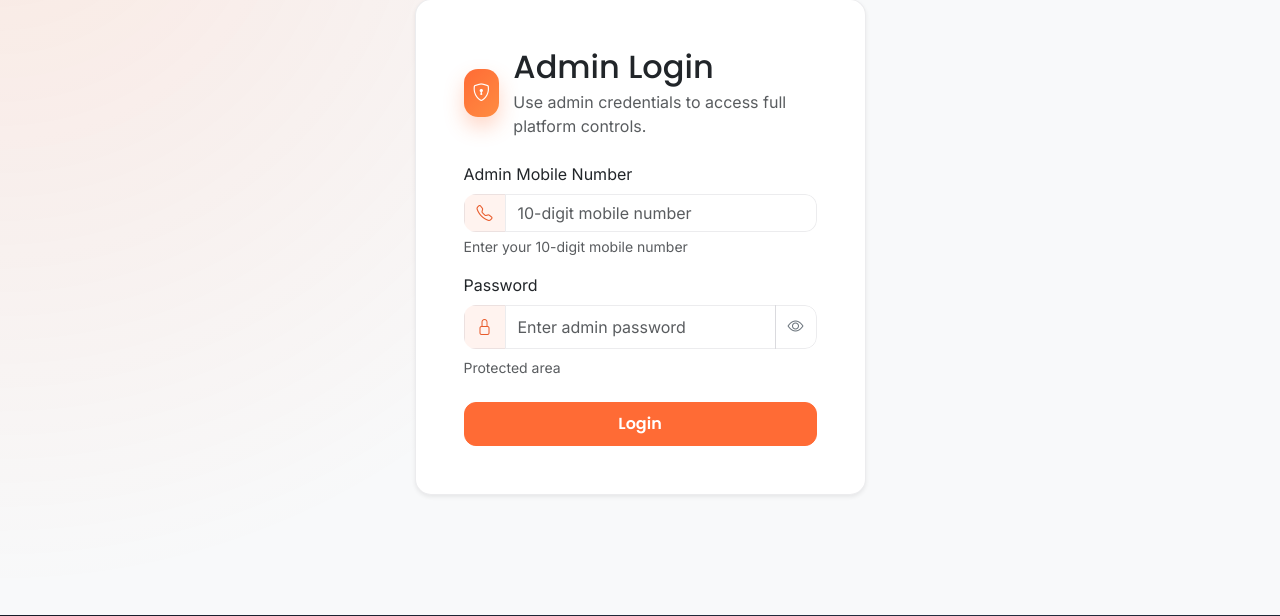
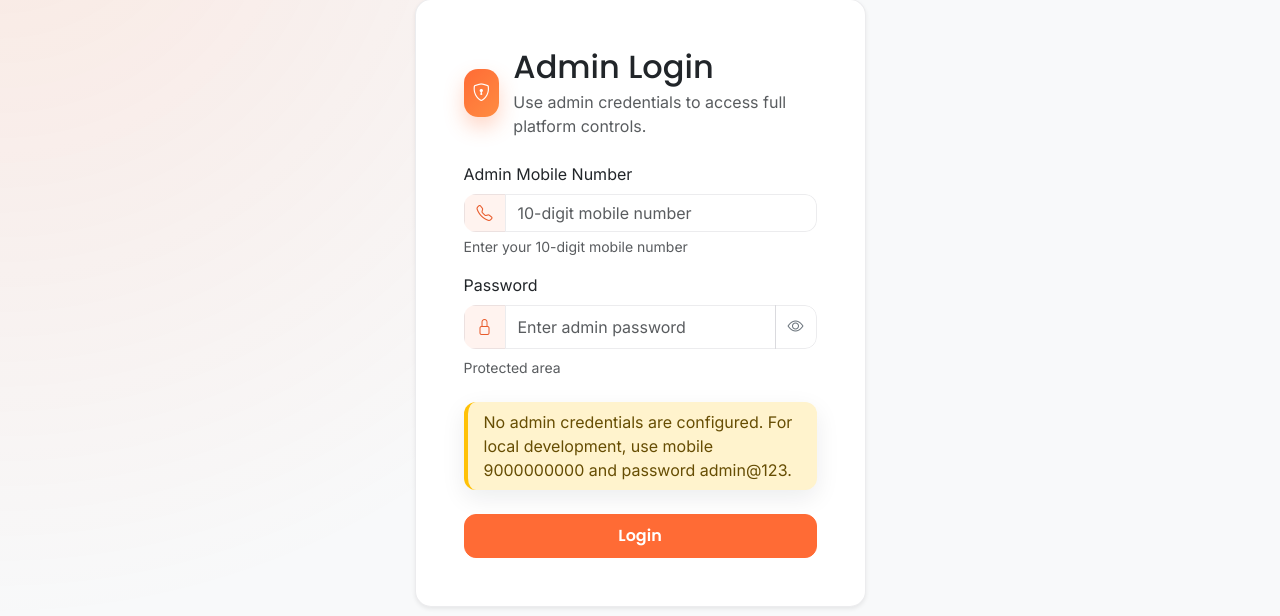
Before and after one commit to Gopikrishna916/FoodFlux, a Flask app: page /admin_login in a window 1280 px wide. Shown: the part 148-764 px from the top of the page. Run offline with Flask 3, Linux system fonts and the light colour scheme; data comes from the database, SQL or seed files in the repository; data that the repository does not hold is empty; some libraries are stand-ins or nearby versions.

Commit message:
Update authentication system: Add flexible login for staff roles, configure admin credentials, improve dashboard functionality

```diff
--- a/app.py
+++ b/app.py
@@ -16,6 +16,13 @@ try:
 except ImportError:
     qrcode = None
 
+# Load environment variables from .env file
+try:
+    from dotenv import load_dotenv
+    load_dotenv()
+except ImportError:
+    pass  # dotenv not installed, rely on system environment variables
+
 app = Flask(__name__)
 app.secret_key = os.environ.get("SECRET_KEY", "supersecretkey_for_demo_only")
 app.config["SEND_FILE_MAX_AGE_DEFAULT"] = int(os.environ.get("STATIC_CACHE_SECONDS", "86400"))
@@ -42,13 +49,16 @@ CACHE_TTL_SECONDS = int(os.environ.get("CACHE_TTL_SECONDS", "15"))
 # Admin authentication via environment variables - NEVER hardcode credentials
 ADMIN_MOBILE = os.environ.get("ADMIN_MOBILE")
 ADMIN_PASSWORD = os.environ.get("ADMIN_PASSWORD")
+DEFAULT_ADMIN_MOBILE = os.environ.get("DEFAULT_ADMIN_MOBILE", "9000000000")
+DEFAULT_ADMIN_PASSWORD = os.environ.get("DEFAULT_ADMIN_PASSWORD", "admin@123")
 
 # Validation: ensure both are provided in production
 if not ADMIN_MOBILE or not ADMIN_PASSWORD:
     import warnings
     warnings.warn(
         "⚠️ SECURITY WARNING: ADMIN_MOBILE and ADMIN_PASSWORD environment variables are not set. "
-        "Admin account will not be created. Set these variables before deploying to production.",
+        "A development admin account may be created automatically if no admin exists. "
+        "Set these variables before deploying to production.",
         RuntimeWarning
     )
 
@@ -393,19 +403,25 @@ def ensure_performance_indexes(db):
 
 
 def seed_staff_users(db):
-    # Only create admin if credentials are provided
-    if not ADMIN_MOBILE or not ADMIN_PASSWORD:
-        # Skip admin creation if environment variables not set
-        pass
-    else:
-        admin_password_hash = generate_password_hash(ADMIN_PASSWORD)
-        admin_mobile = normalize_mobile(ADMIN_MOBILE) or ADMIN_MOBILE
-
-        existing_staff_rows = db.execute("SELECT email, mobile_number FROM staff_users").fetchall()
-        existing_mobiles = {normalize_mobile(row["mobile_number"]) for row in existing_staff_rows if row["mobile_number"]}
-        existing_mobiles.discard(None)
-
-        # Create admin account with mobile number if not exists
+    existing_staff_rows = db.execute("SELECT email, mobile_number, role FROM staff_users").fetchall()
+    existing_mobiles = {normalize_mobile(row["mobile_number"]) for row in existing_staff_rows if row["mobile_number"]}
+    existing_mobiles.discard(None)
+    existing_admin = any(row["role"] == "admin" for row in existing_staff_rows)
+
+    if not existing_admin:
+        if ADMIN_MOBILE and ADMIN_PASSWORD:
+            admin_password_hash = generate_password_hash(ADMIN_PASSWORD)
+            admin_mobile = normalize_mobile(ADMIN_MOBILE) or ADMIN_MOBILE
+        else:
+            admin_password_hash = generate_password_hash(DEFAULT_ADMIN_PASSWORD)
+            admin_mobile = normalize_mobile(DEFAULT_ADMIN_MOBILE) or DEFAULT_ADMIN_MOBILE
+            import warnings
+            warnings.warn(
+                "⚠️ No ADMIN_MOBILE/ADMIN_PASSWORD provided. Creating a development admin account using default credentials. "
+                "Do not use this in production.",
+                RuntimeWarning,
+            )
+
         if admin_mobile not in existing_mobiles:
             admin_email = f"staff_{admin_mobile}@foodflux.local"
             db.execute(
@@ -831,7 +847,29 @@ def normalize_mobile(mobile_number):
     digits = re.sub(r"\D", "", mobile_number or "")
     if len(digits) == 10:
         return digits
+    if len(digits) == 12 and digits.startswith("91"):
+        return digits[-10:]
     return None
+
+
+def lookup_staff_by_email_or_mobile(identifier, role):
+    if not staff_role_is_valid(role):
+        return None
+    identifier = (identifier or "").strip()
+    if not identifier:
+        return None
+    mobile = normalize_mobile(identifier)
+    if mobile:
+        return query_db(
+            "SELECT id, name, email, role, password, mobile_number FROM staff_users WHERE mobile_number = ? AND role = ? AND is_active = 1",
+            (mobile, role),
+            one=True,
+        )
+    return query_db(
+        "SELECT id, name, email, role, password, mobile_number FROM staff_users WHERE LOWER(email) = ? AND role = ? AND is_active = 1",
+        (identifier.lower(), role),
+        one=True,
+    )
 
 
 def generate_mobile_shadow_email(mobile_number):
@@ -1207,7 +1245,10 @@ def admin_login():
         flash("Invalid admin credentials.", "danger")
         return redirect(url_for("admin_login"))
 
-    return render_template("admin_login.html")
+    admin_notice = None
+    if not ADMIN_MOBILE or not ADMIN_PASSWORD:
+        admin_notice = "No admin credentials are configured. For local development, use mobile 9000000000 and password admin@123."
+    return render_template("admin_login.html", admin_notice=admin_notice)
 
 
 @app.route("/customer/dashboard")
@@ -1297,31 +1338,23 @@ def manager_login():
         return redirect(url_for("manager_dashboard"))
 
     if request.method == "POST":
-        email = (request.form.get("email") or "").strip().lower()
+        identifier = (request.form.get("email") or "").strip()
         password = request.form.get("password") or ""
 
-        if not email or not password:
-            flash("Email and password are required.", "danger")
+        if not identifier or not password:
+            flash("Email or mobile plus password are required.", "danger")
             return redirect(url_for("manager_login"))
 
-        staff = query_db(
-            "SELECT id, name, email, role, password FROM staff_users WHERE LOWER(email) = ? AND role = 'manager' AND is_active = 1",
-            (email,),
-            one=True,
-        )
+        staff = lookup_staff_by_email_or_mobile(identifier, "manager")
         if staff and check_password_hash(staff["password"], password):
-            session["staff_id"] = staff["id"]
-            session["staff_name"] = staff["name"]
-            session["staff_email"] = staff["email"]
-            session["staff_role"] = staff["role"]
-            session["account_role"] = "manager"
+            set_staff_session(staff)
             flash(f"Welcome, {staff['name']}!", "success")
             return redirect(url_for("manager_dashboard"))
 
         flash("Invalid manager credentials.", "danger")
         return redirect(url_for("manager_login"))
 
-    return render_template("manager_login.html")
+    return render_template("manager_login.html", manager_hint=f"{MANAGER_EMAIL} / {MANAGER_MOBILE}")
 
 
 @app.route("/manager")
@@ -1335,31 +1368,23 @@ def delivery_login():
         return redirect(url_for("delivery_dashboard"))
 
     if request.method == "POST":
-        email = (request.form.get("email") or "").strip().lower()
+        identifier = (request.form.get("email") or "").strip()
         password = request.form.get("password") or ""
 
-        if not email or not password:
-            flash("Email and password are required.", "danger")
+        if not identifier or not password:
+            flash("Email or mobile plus password are required.", "danger")
             return redirect(url_for("delivery_login"))
 
-        staff = query_db(
-            "SELECT id, name, email, role, password FROM staff_users WHERE LOWER(email) = ? AND role = 'delivery_partner' AND is_active = 1",
-            (email,),
-            one=True,
-        )
+        staff = lookup_staff_by_email_or_mobile(identifier, "delivery_partner")
         if staff and check_password_hash(staff["password"], password):
-            session["staff_id"] = staff["id"]
-            session["staff_name"] = staff["name"]
-            session["staff_email"] = staff["email"]
-            session["staff_role"] = staff["role"]
-            session["account_role"] = "delivery_partner"
+            set_staff_session(staff)
             flash(f"Welcome, {staff['name']}!", "success")
             return redirect(url_for("delivery_dashboard"))
 
         flash("Invalid delivery partner credentials.", "danger")
         return redirect(url_for("delivery_login"))
 
-    return render_template("delivery_login.html")
+    return render_template("delivery_login.html", delivery_hint="Your registered email or mobile number")
 
 
 @app.route("/menu")
--- a/requirements.txt
+++ b/requirements.txt
@@ -5,3 +5,4 @@ Flask-SQLAlchemy==3.1.1
 Werkzeug==3.1.3
 qrcode[pil]==8.2
 pytest==8.3.5
+python-dotenv==1.0.0
--- a/templates/admin_login.html
+++ b/templates/admin_login.html
@@ -38,6 +38,12 @@
                         <small class="text-muted">Protected area</small>
                     </div>
 
+                    {% if admin_notice %}
+                    <div class="alert alert-warning py-2 mb-4" role="alert">
+                        {{ admin_notice }}
+                    </div>
+                    {% endif %}
+
                     <button class="btn btn-primary w-100 js-login-submit" type="submit">
                         <span class="js-login-submit-text">Login</span>
                     </button>
--- a/templates/delivery_login.html
+++ b/templates/delivery_login.html
@@ -14,11 +14,12 @@
 
                 <form method="post" class="js-login-form" novalidate>
                     <div class="mb-3">
-                        <label class="form-label">Partner Email</label>
+                        <label class="form-label">Partner Email or Mobile</label>
                         <div class="input-group auth-input-group">
                             <span class="input-group-text"><i class="bi bi-envelope"></i></span>
-                            <input type="email" name="email" class="form-control" placeholder="delivery@ckfood.com" autocomplete="email" required />
+                            <input type="text" name="email" class="form-control" placeholder="Enter your registered email or mobile" autocomplete="username" required />
                         </div>
+                        <small class="text-muted d-block mt-1">Use your registered delivery partner email or mobile number.</small>
                     </div>
 
                     <div class="mb-2">
--- a/templates/manager_login.html
+++ b/templates/manager_login.html
@@ -14,11 +14,12 @@
 
                 <form method="post" class="js-login-form" novalidate>
                     <div class="mb-3">
-                        <label class="form-label">Manager Email</label>
+                        <label class="form-label">Manager Email or Mobile</label>
                         <div class="input-group auth-input-group">
                             <span class="input-group-text"><i class="bi bi-envelope"></i></span>
-                            <input type="email" name="email" class="form-control" placeholder="manager@ckfood.com" autocomplete="email" required />
+                            <input type="text" name="email" class="form-control" placeholder="Enter your registered email or mobile" autocomplete="username" required />
                         </div>
+                        <small class="text-muted d-block mt-1">Use your registered manager email or mobile number.</small>
                     </div>
 
                     <div class="mb-2">
```
Also changed, not shown: test_order.py (+10 -9 lines).
